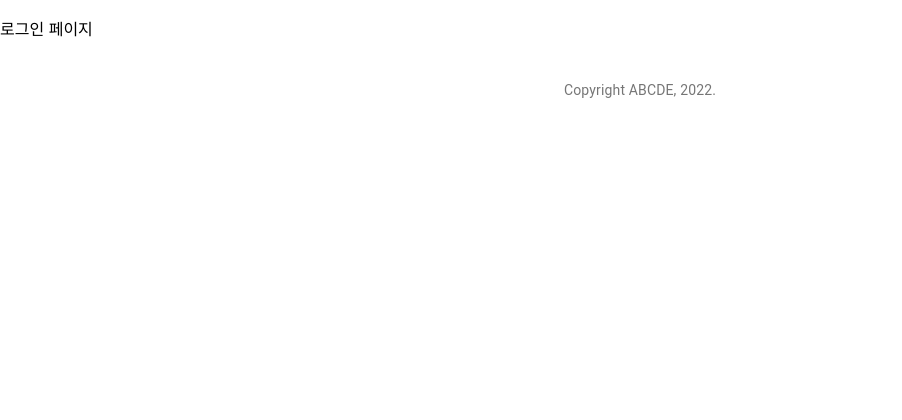
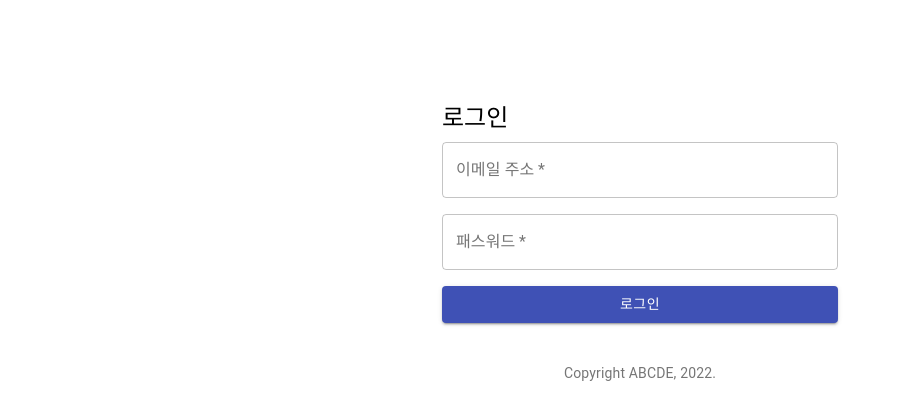
Before and after one commit to TaeyeopLee/todo-react-app, a React (Create React App) app: page /login in a window 1280 px wide. Shown: the top 420 px of the page, without its empty margins (0-902 px from the left). Built offline with nearby package versions, Linux system fonts and the light colour scheme.

Commit message:
add Login, Logout, Delete .idea

```diff
--- a/src/Login.tsx
+++ b/src/Login.tsx
@@ -1,9 +1,71 @@
 import React from 'react';
+import { signin } from './service/ApiService';
+import Button from "@material-ui/core/Button";
+import TextField from "@material-ui/core/TextField";
+import Grid from "@material-ui/core/Grid";
+import Typography from '@material-ui/core/Typography';
+import { Container } from "@material-ui/core";
 
 const Login = () => {
 
+  const handleSubmit = (event: any) => {
+    event.preventDefault();
+    const data = new FormData(event.target);
+    const email = data.get("email");
+    const password = data.get("password");
+    // ApiService의 signin 메서드를 이요해 로그인
+    signin({ email: email, password: password });
+  }
+
   return (
-    <p>로그인 페이지</p>
+    <Container component="main" maxWidth="xs" style={{ marginTop: "8%" }}>
+      <Grid container spacing={2}>
+        <Grid item xs={12}>
+          <Typography component="h1" variant="h5">
+            로그인
+          </Typography>
+        </Grid>
+      </Grid>
+      <form noValidate onSubmit={(e) => handleSubmit(e)}>
+        {" "}
+        {/* submit 버튼을 클릭하면 handleSubmit이 실행됨 */}
+        <Grid container spacing={2}>
+          <Grid item xs={12}>
+            <TextField
+              variant="outlined"
+              required
+              fullWidth
+              id="email"
+              label="이메일 주소"
+              name="email"
+              autoComplete="email"
+            />
+          </Grid>
+          <Grid item xs={12}>
+            <TextField
+              variant='outlined'
+              required
+              fullWidth
+              name='password'
+              label='패스워드'
+              type="password"
+              id="password"
+              autoComplete="current-password"
+            />
+          </Grid>
+          <Grid item xs={12}>
+            <Button
+              type="submit"
+              fullWidth
+              variant="contained"
+              color="primary"
+            >
+              로그인
+            </Button>
+          </Grid>
+        </Grid>
+      </form>
+    </Container>
   );
 }
 
--- a/src/service/ApiService.ts
+++ b/src/service/ApiService.ts
@@ -1,5 +1,7 @@
 import { API_BASE_URL } from "../app-config";
 import { IPropsTodoItem } from "../Todo";
+
+const ACCESS_TOKEN = "ACCESS_TOKEN";
 interface IOptions {
   headers: Headers;
   url: string;
@@ -7,10 +9,18 @@
   body?: string;
 }
 export function call(api: string, method: string, request: IPropsTodoItem | null) {
+  let headers = new Headers({
+    "Content-Type": "application/json",
+  });
+
+  // 로컬스토리지에서 ACESS_TOKEN 가져오기
+  const accessToken = localStorage.getItem(ACCESS_TOKEN);
+  if (accessToken && accessToken !== null) {
+    headers.append("Authorization", "Bearer " + accessToken);
+  }
+
   let options: IOptions = {
-    headers: new Headers({
-      "Content-Type": "application/json",
-    }),
+    headers: headers,
     url: API_BASE_URL + api,
     method: method,
   };
@@ -18,13 +28,39 @@
     // GET method
     options.body = JSON.stringify(request);
   }
-  return fetch(options.url, options).then((response) =>
+  return fetch(options.url, options)
+    .then((response) =>
       response.json().then((json) => {
         if (!response.ok) {
-        // response.ok가 true이면 정상적인 응답을 받은 것이고 아니면 에러 응답을 받은 것임
+          // response.ok가 true이면 정상적인 리스폰스를 받은것, 아니면 에러 리스폰스를 받은것.
           return Promise.reject(json);
         }
         return json;
       })
     )
+    .catch((error) => {
+      // 추가된 부분
+      console.log(error.status);
+      if (error.status === 403) {
+        window.location.href = "/login"; // redirect
       }
+      return Promise.reject(error);
+    });
+}
+
+export function signin(userDTO: any) {
+  return call('/auth/signin', 'POST', userDTO)
+    .then((response) => {
+      if (response.token) {
+        // 로컬 스토리지에 토큰 저장
+        localStorage.setItem('ACCESS_TOKEN', response.token);
+        // token이 존재하는 경우 Todo 화면으로 리디렉트
+        window.location.href = "/";
+      }
+    });
+}
+
+export function signout() {
+  localStorage.removeItem(ACCESS_TOKEN);
+  window.location.href = "/login";
+}
```
Lines whose indentation alone changed are shown as unchanged.
